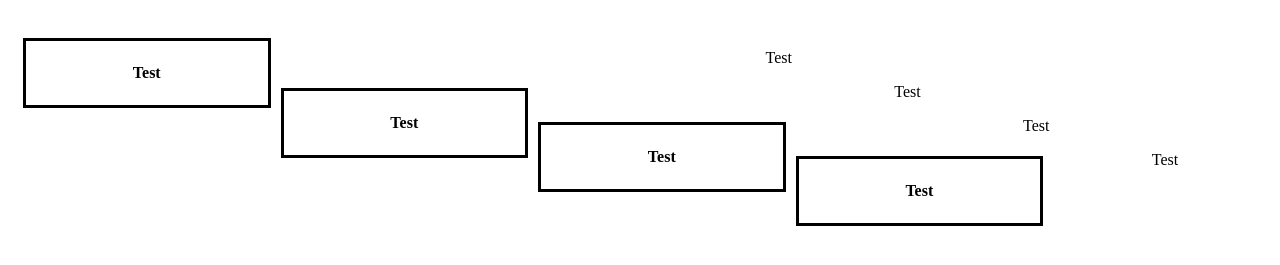
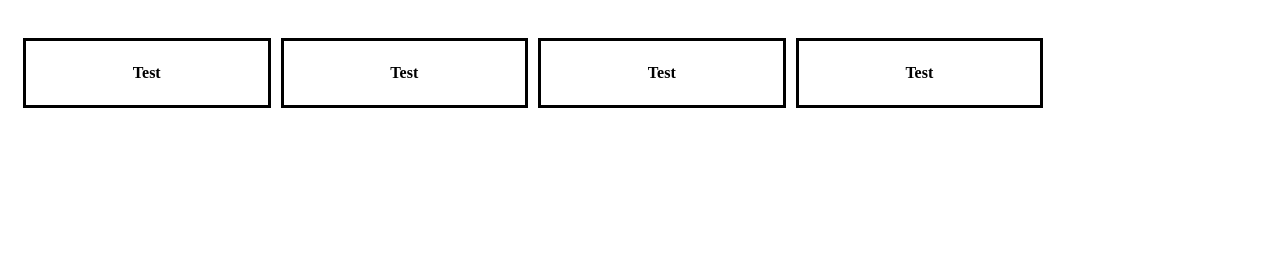
Before and after one commit to NikhilKapoor2024/nikhilkapoor2024.github.io, a plain HTML site: page index.html in a window 1280 px wide. Shown: the part 191-456 px from the top of the page. Drawn offline with Linux system fonts and the light colour scheme.

Commit message:
fixed error

```diff
--- a/index.html
+++ b/index.html
@@ -12,10 +12,10 @@
       <p>Nikhil Kapoor - Homepage</p>
     </div>
     <div class="nav_main">
-      <div class="nav_item_ia"><p>Test</p></div><p>Test</p>
-      <div class="nav_item_ia"><p>Test</p></div><p>Test</p>
-      <div class="nav_item_ia"><p>Test</p></div><p>Test</p>
-      <div class="nav_item_ia"><p>Test</p></div><p>Test</p>
+      <div class="nav_item_ia"><p>Test</p></div>
+      <div class="nav_item_ia"><p>Test</p></div>
+      <div class="nav_item_ia"><p>Test</p></div>
+      <div class="nav_item_ia"><p>Test</p></div>
     </div>
   </body>
 </html>
```
